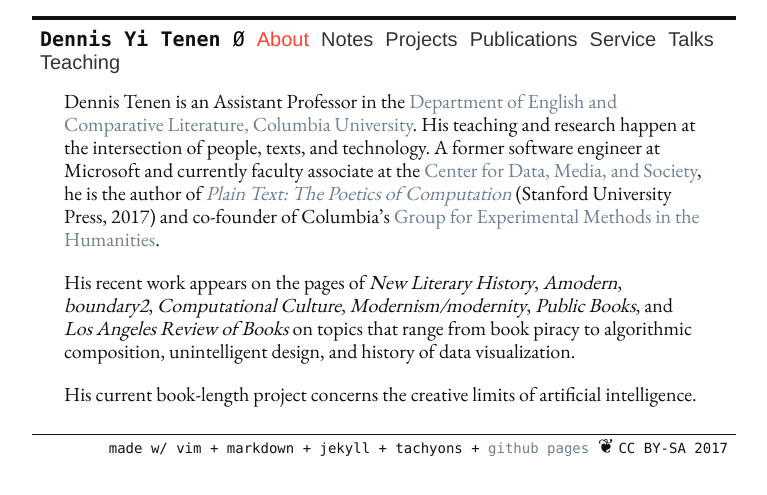
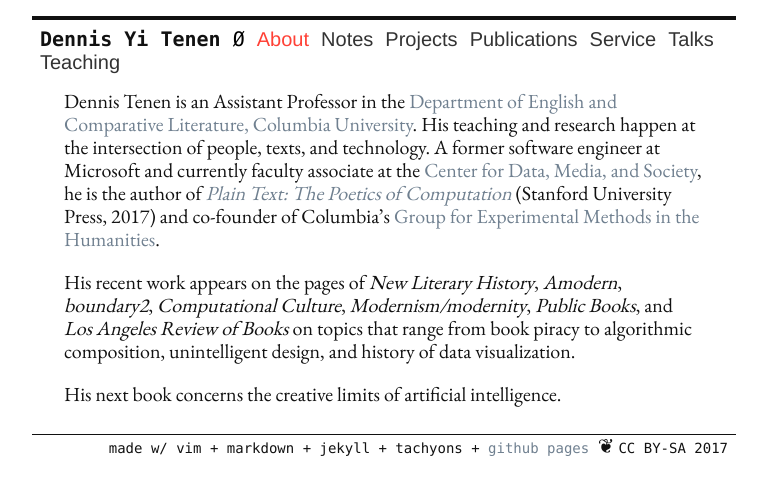
Before and after one commit to denten/denten.github.io, a Jekyll site: the page built from _pages/about.md, in a window 1280 px wide. Shown: the top 495 px of the page, without its empty margins (256-1023 px from the left). Built offline with Jekyll 4.4.1, drawn with Linux system fonts in a browser that asks for light colours; nearby versions of some CDN libraries; library files that are not in the unit come from our copies.

Commit message:
update about

```diff
--- a/_pages/about.md
+++ b/_pages/about.md
@@ -18,8 +18,7 @@ and *Los Angeles Review of Books* on topics that range from book piracy to
 algorithmic composition, unintelligent design, and history of data
 visualization.
 
-His current book-length project concerns the creative limits of artificial
-intelligence.
+His next book concerns the creative limits of artificial intelligence.
 
 [1]: http://english.columbia.edu
 [2]: http://datascience.columbia.edu/new-media
```
